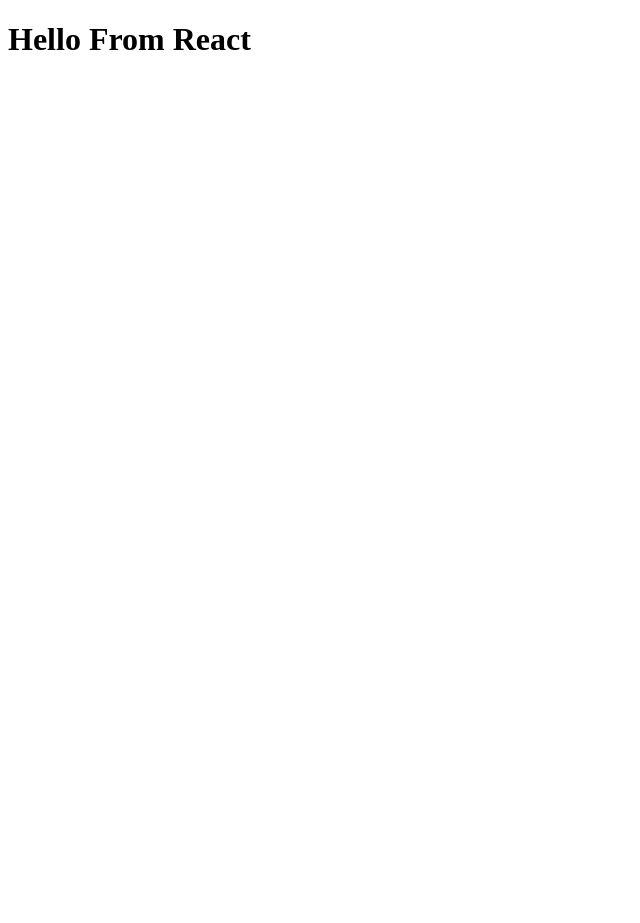
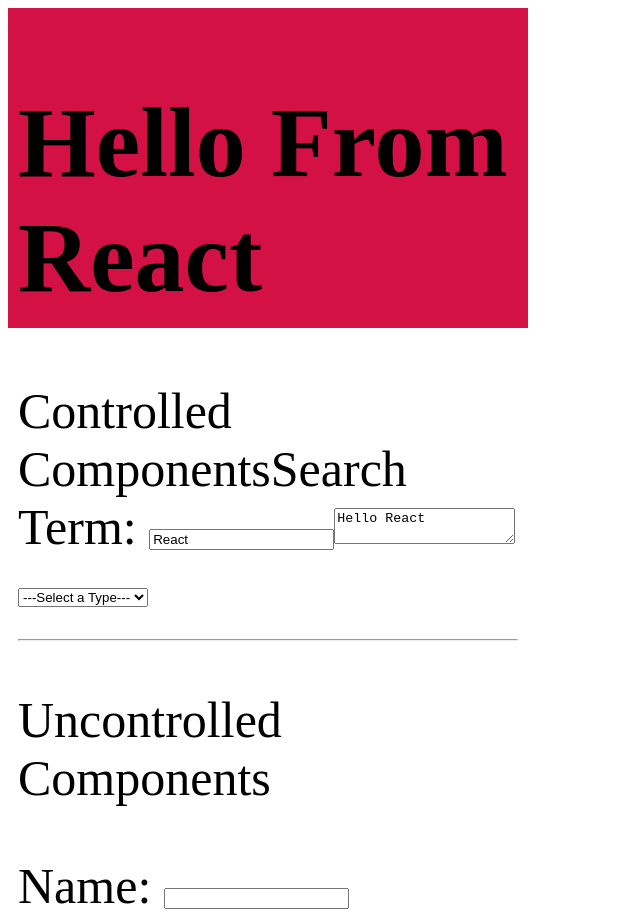
Before and after one commit to nchathu2014/pro-react, a React app: page / in a window 1280 px wide. Shown: the top 923 px of the page, without its empty margins (0-640 px from the left). Before the commit the page ends 800 px from the top, so only its background shows below. Built offline with nearby package versions, Linux system fonts and the light colour scheme; the HTML template or start-up script is replaced by a standard one.

Commit message:
Controlled Component and Un controlled Component and Inline Styling

```diff
--- a/src/components/App.js
+++ b/src/components/App.js
@@ -1,19 +1,87 @@
 import  React,{Component} from 'react';
 
-class App extends Component{
+class App extends Component {
 
-    constructor(props){
-        super(props);
-        console.log("App initialized...");
+  constructor(props) {
+    super(props);
+    this.state = {
+      searchState: "React",
+      textAreaState: "Hello React",
+      selectOptionState:"default"
     }
+  }
 
-    render(){
-        return(
-            <div>
-              <h1>Hello From React</h1>
-            </div>
-        );
-    }
+  handleOnChange(event) {
+    this.setState({
+      searchState: event.target.value.substr(0, 10)
+    });
+  }
+
+  textAreaOnChange(event) {
+    this.setState({
+      textAreaState: event.target.value
+    });
+  }
+
+  selectOnChange(event){
+    this.setState({
+      selectOptionState:event.target.value
+    });
+  }
+
+  handleSubmit(event){
+    console.log(`NAME : ${event.target.name.value} EMAIL : ${event.target.email.value}`);
+  }
+
+  render() {
+
+    let divStyle = {
+      width: 500,
+      height: 300,
+      backgroundColor: '#d31145',
+      padding: 10,
+      fontSize: 50
+    };
+
+    return (
+      <div style={divStyle}>
+        <h1>Hello From React</h1>
+
+        <span>Controlled Components</span>
+        Search Term: <input type="search" value={this.state.searchState} onChange={this.handleOnChange.bind(this)}/>
+
+        <textarea value={this.state.textAreaState} onChange={this.textAreaOnChange.bind(this)}></textarea>
+
+        <select value={this.state.selectOptionState} onChange={this.selectOnChange.bind(this)}>
+          <option value="default">---Select a Type---</option>
+          <option value="Mobile">Mobile</option>
+          <option value="Work">Work</option>
+          <option value="Home">Home</option>
+        </select>
+
+        <hr/>
+
+        <p>Uncontrolled Components</p>
+
+        <form onSubmit={this.handleSubmit}>
+          <div className="formGroup">
+            Name: <input name="name" type="text" />
+          </div>
+          <div className="formGroup">
+            E-mail: <input name="email" type="mail" />
+          </div>
+          <button type="submit">Submit</button>
+        </form>
+
+
+
+
+      </div>
+
+
+
+    );
+  }
 }
 
 export default App;
```
Also changed, not shown: 2 other files (tests, documents, lock files or other folders).
